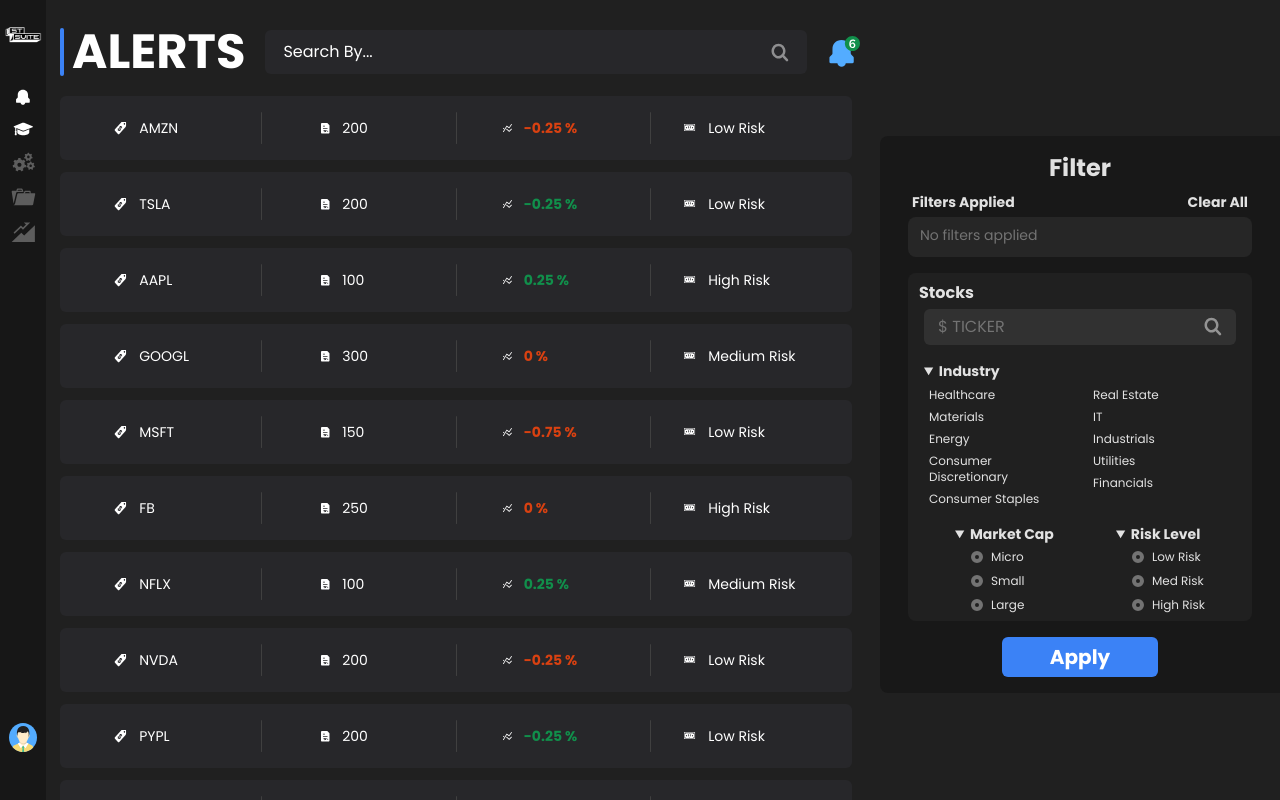
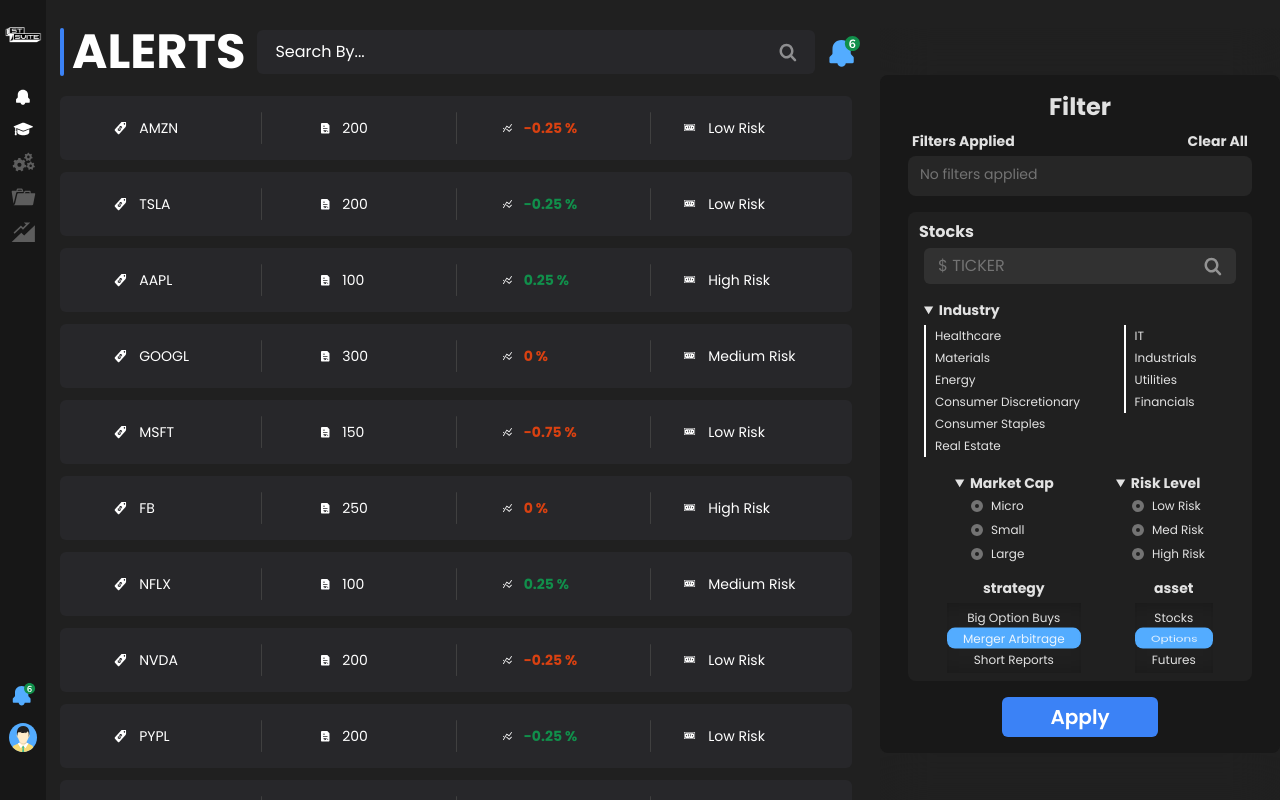
Before and after one commit to mohamed-Fathy1/Street_Suite, a React (Vite) app: page / in a window 1280 px wide. Built offline with nearby package versions, Linux system fonts and the light colour scheme.

Commit message:
Update filter to work on mobile

```diff
--- a/src/Components/Buttons/ButtonPrimary.tsx
+++ b/src/Components/Buttons/ButtonPrimary.tsx
@@ -26,7 +26,7 @@
             ? "1.25rem"
             : "1.5rem",
       }}
-      className="text-white font-bold bg-blue-500 rounded-md w-fit focus:outline-none box-border border-0 cursor-pointer hover:bg-blue-600 transition-colors duration-200 ease-in-out"
+      className="text-white font-semibold bg-blue-500 rounded-md w-fit focus:outline-none box-border border-0 cursor-pointer hover:bg-blue-600 transition-colors duration-200 ease-in-out"
     >
       {children}
     </button>
--- a/src/Components/Buttons/ButtonSecondary.tsx
+++ b/src/Components/Buttons/ButtonSecondary.tsx
@@ -0,0 +1,36 @@
+interface ButtonSecondaryProps {
+  px?: string;
+  py?: string;
+  size?: "xs" | "sm" | "md" | "lg" | "xl";
+  children: React.ReactNode;
+}
+
+function ButtonSecondary({
+  px = "6px",
+  py = "2px",
+  size = "md",
+  children,
+}: ButtonSecondaryProps) {
+  return (
+    <button
+      style={{
+        padding: `${py} ${px}`,
+        fontSize:
+          size === "xs"
+            ? "0.5rem"
+            : size === "sm"
+            ? "0.75rem"
+            : size === "md"
+            ? "1rem"
+            : size === "lg"
+            ? "1.25rem"
+            : "1.5rem",
+      }}
+      className="block lg:hidden text-white font-semibold bg-transparent border-2 border-white rounded-md w-fit focus:outline-none box-border cursor-pointer hover:bg-opacity-20 hover:bg-white transition-colors duration-200 ease-in-out"
+    >
+      {children}
+    </button>
+  );
+}
+
+export default ButtonSecondary;
--- a/src/Components/Filter/Filter.css
+++ b/src/Components/Filter/Filter.css
@@ -1,3 +1,8 @@
+.filter__container {
+  max-height: 100%;
+  overflow-y: scroll;
+  /* padding-block: 1rem; */
+}
 div:has(> input[type="checkbox"]) {
   border-radius: 5px;
   background-color: transparent;
--- a/src/Components/Filter/Filter.tsx
+++ b/src/Components/Filter/Filter.tsx
@@ -1,8 +1,11 @@
-import { useState } from "react";
+import { useEffect, useState } from "react";
 import SearchIcon from "../../assets/svg/SearchIcon";
 import "./Filter.css";
 import RadioButtons from "../RadioButtons/RadioButtons";
 import ButtonPrimary from "../Buttons/ButtonPrimary";
+import WheelPicker from "../WheelPicker/WheelPicker";
+import classNames from "classnames";
+import ButtonSecondary from "../Buttons/ButtonSecondary";
 
 const industries = [
   { name: "Healthcare", id: 1, img: "https://via.placeholder.com/150" },
@@ -21,7 +24,7 @@
   { name: "Financials", id: 10, img: "https://via.placeholder.com/150" },
 ];
 
-function Filter() {
+function Filter({ isOpen, setOpen }: any) {
   const [selectedIndustries, setSelectedIndustries] = useState<any>([]);
 
   const handleIndustryChange = (e: any) => {
@@ -36,11 +39,47 @@
     }
   };
 
+  useEffect(() => {
+    // close filter when clicked outside
+    const handleClickOutside = (e: any) => {
+      if (e.target.classList.contains("filter__backdrop")) {
+        console.log("clicked outside");
+        setOpen();
+      }
+    };
+    document.addEventListener("click", handleClickOutside);
+    return () => {
+      document.removeEventListener("click", handleClickOutside);
+    };
+  }, []);
+
   return (
     <div
       style={{ backgroundColor: "#181818" }}
-      className="flex-col justify-center rounded-l-lg py-4 px-7 hidden lg:flex lg:w-[20rem] xl:w-[27rem] filter__container"
+      className="relative flex-col justify-center rounded-lg lg:rounded-l-lg py-4 px-7  lg:flex lg:w-[20rem] xl:w-[27rem] filter__container"
     >
+      <button
+        className={classNames(
+          "absolute top-4 right-4 focus:outline-none",
+          isOpen ? "block" : "hidden"
+        )}
+        onClick={() => setOpen()}
+      >
+        <svg
+          xmlns="http://www.w3.org/2000/svg"
+          className="h-5 w-5"
+          fill="none"
+          viewBox="0 0 24 24"
+          stroke="currentColor"
+        >
+          <path
+            strokeLinecap="round"
+            strokeLinejoin="round"
+            strokeWidth={2}
+            d="M6 18L18 6M6 6l12 12"
+          />
+        </svg>
+      </button>
       <h2 className="text-2xl text-center font-bold">Filter</h2>
       <div className="flex flex-col items-center gap-1 mt-2">
         <div className="flex gap-5 w-full justify-between px-1">
@@ -118,11 +157,12 @@
               <summary className="text-[0.875rem] font-bold">
                 <h3 className="inline-block">Industry</h3>
               </summary>
-              <div className="mt-1 columns-2">
+              <div className="mt-1 flex flex-col flex-wrap max-h-36 gap-x-1">
                 {industries.map((industry) => (
+                  <div className="lg:border-l-2 py-0.5 border-white pl-1">
                     <div
                       key={industry.id}
-                    className="flex mb-1 items-center gap-2 relative"
+                      className="flex items-center gap-2 relative"
                     >
                       <input
                         type="checkbox"
@@ -131,6 +171,7 @@
                         onChange={handleIndustryChange}
                       />
                       <span className="text-xs">{industry.name}</span>
+                    </div>
                   </div>
                 ))}
               </div>
@@ -162,9 +203,27 @@
               </div>
             </details>
           </div>
+
+          <div className="flex justify-around gap-2 mt-4">
+            <div className="flex flex-col gap-1">
+              <h3 className="text-[0.875rem] text-center font-bold">
+                strategy
+              </h3>
+              <WheelPicker
+                list={["Big Option Buys", "Merger Arbitrage", "Short Reports"]}
+              />
+            </div>
+            <div className="flex flex-col gap-1">
+              <h3 className="text-[0.875rem] text-center font-bold">asset</h3>
+              <WheelPicker list={["Stocks", "Options", "Futures"]} />
             </div>
           </div>
-      <div className="mt-4 mx-auto w-fit">
+        </div>
+      </div>
+      <div className="mt-4 flex justify-center gap-4">
+        <ButtonSecondary size="lg" py="5px" px="1.5rem">
+          Save Filter
+        </ButtonSecondary>
         <ButtonPrimary size="lg" py="5px" px="3rem">
           Apply
         </ButtonPrimary>
--- a/src/Components/Navbar/Navbar.tsx
+++ b/src/Components/Navbar/Navbar.tsx
@@ -92,10 +92,7 @@
             )}
           >
             <div
-              className={classNames(
-                "lg:hidden flex items-center",
-                styles.footer_noti
-              )}
+              className={classNames("flex items-center", styles.footer_noti)}
             >
               <NotificationBellIconMin />
               <span
--- /dev/null
+++ b/src/Components/WheelPicker/WheelPicker.css
@@ -0,0 +1,64 @@
+.wheel {
+  max-height: 70px;
+  overflow-y: scroll;
+  position: relative;
+  width: fit-content;
+  box-shadow: rgba(0, 0, 0, 0.418) 0px -23px 30px -31px inset,
+    rgba(0, 0, 0, 0.473) 0px 23px 30px -31px inset;
+
+  scroll-snap-type: y mandatory;
+}
+/* Hide scrollbar for Chrome, Safari and Opera */
+.wheel::-webkit-scrollbar {
+  display: none;
+}
+
+/* Hide scrollbar for IE, Edge and Firefox */
+.wheel {
+  -ms-overflow-style: none; /* IE and Edge */
+  scrollbar-width: none; /* Firefox */
+}
+.wheel ul {
+  list-style-type: none;
+  display: flex;
+  gap: 2px;
+  flex-direction: column;
+  align-items: center;
+  padding-block: 4rem;
+}
+
+.wheel li {
+  display: flex;
+  align-items: center;
+  justify-content: center;
+  background-color: transparent;
+  flex-grow: 0;
+  padding: 0.1rem 1rem;
+  border-radius: 0.5rem;
+
+  scroll-snap-align: center;
+  scroll-snap-stop: always;
+  transition: background-color 0.3s;
+}
+
+.wheel li.wheel-selected {
+}
+
+.wheel li:has(+ .wheel-selected) {
+  transform: perspective(1000px) rotateX(45deg);
+}
+
+.wheel li.wheel-selected + li {
+  transform: perspective(1000px) rotateX(-45deg);
+}
+
+.wheel-indicator {
+  position: absolute;
+  height: 1.3rem;
+  z-index: 0;
+  border-radius: 0.5rem;
+  width: 100%;
+  background-color: #53acff;
+  top: 50%;
+  transform: translateY(-50%);
+}
--- /dev/null
+++ b/src/Components/WheelPicker/WheelPicker.tsx
@@ -0,0 +1,95 @@
+import React, { useEffect, useRef, useState } from "react";
+import "./WheelPicker.css";
+
+function WheelPicker({ list }: { list: string[] }) {
+  const targetRef = useRef(null);
+  const [isIntersecting, setIsIntersecting] = useState(false);
+
+  useEffect(() => {
+    const options = {
+      root: document.querySelector(".wheel__container"),
+      rootMargin: "0px",
+      threshold: 1, // fully intersects
+    };
+
+    const callback = (entries) => {
+      entries.forEach((entry: IntersectionObserverEntry) => {
+        console.log(entry.intersectionRatio);
+        // Check if the entry is intersecting
+        if (entry.intersectionRatio >= 0.5) {
+          // Your logic when intersection occurs
+          console.log("Intersection occurred: " + entry.target.textContent);
+          let selectedLi = document.querySelector(".wheel-selected");
+          selectedLi?.classList.remove("wheel-selected");
+          // if (
+          //   (selectedLi?.nextElementSibling === null && isScrollingDown) ||
+          //   (selectedLi?.previousElementSibling === null && !isScrollingDown)
+          // ) {
+          //   return;
+          // }
+          selectedLi = entry.target;
+          selectedLi?.classList.add("wheel-selected");
+        }
+      });
+    };
+
+    const observer = new IntersectionObserver(callback, options);
+    const targetElement = targetRef.current;
+
+    if (targetElement) {
+      const liElements = document.querySelectorAll(".wheel li");
+      liElements.forEach((li) => {
+        observer.observe(li);
+      });
+    }
+
+    return () => {
+      observer.disconnect();
+    };
+  }, []);
+
+  // check if scrooling position is differnt from the previous one
+  // if (scrollPosition === e.ta
+  //   return;
+  // }
+  // setScrollPosition(e.currentTarget.scrollTop);
+  // You can do something with the scrolling direction here
+  // console.log(isScrollingDown ? "Scrolling down" : "Scrolling up");
+  // const selectedLi = document.querySelector(".wheel-selected");
+  // if (
+  //   (selectedLi?.nextElementSibling === null && isScrollingDown) ||
+  //   (selectedLi?.previousElementSibling === null && !isScrollingDown)
+  // ) {
+  //   return;
+  // }
+  // if (isScrollingDown) {
+  //   selectedLi?.nextElementSibling?.classList.add("wheel-selected");
+  // } else {
+  //   selectedLi?.previousElementSibling?.classList.add("wheel-selected");
+  // }
+  // selectedLi?.classList.remove("wheel-selected");
+
+  useEffect(() => {
+    targetRef?.current?.nextElementSibling?.scrollTo(0, 50);
+  }, []);
+
+  return (
+    <div className="relative w-fit wheel__container">
+      <div className="wheel-indicator" ref={targetRef}></div>
+      <div className="wheel text-sm">
+        <ul>
+          {list.map((i, index) => (
+            <li
+              key={index}
+              className="overflow-hidden whitespace-nowrap ellipsis text-xs"
+            >
+              {i}
+            </li>
+          ))}
+        </ul>
+      </div>
+    </div>
+  );
+}
+
+export default WheelPicker;
--- a/src/Pages/Alerts/Alerts.tsx
+++ b/src/Pages/Alerts/Alerts.tsx
@@ -1,3 +1,4 @@
+import { useState } from "react";
 import ButtonPrimary from "../../Components/Buttons/ButtonPrimary";
 import Filter from "../../Components/Filter/Filter";
 import HeaderTitle from "../../Components/HeaderTitle";
@@ -5,22 +6,28 @@
 import StockDataContainer from "../../Components/StockDataContainer/StockDataContainer";
 import NotificationBellIcon from "../../assets/svg/Desktop/NotificationBellIcon";
 import "./Alerts.css";
+import classNames from "classnames";
 
 function Alerts() {
+  const [openFilter, setOpenFilter] = useState(false);
+
   return (
-    <div className="@container pl-3 pt-7 flex gap-5 flex-1 h-dvh">
+    <div className=" pl-3 pt-7 flex gap-5 flex-1 h-dvh">
       <div className="flex-1">
-        <header className="flex  items-center @[31em]:gap-5">
+        <header className="flex  items-center gap-1 md:gap-3">
           <HeaderTitle color="white" sideColor="#53ACFF">
             Alerts
           </HeaderTitle>
           <SearchBar />
-          <div className="block @[31em]:hidden">
+          <div
+            className="block mr-1 lg:hidden"
+            onClick={() => setOpenFilter(true)}
+          >
             <ButtonPrimary size="sm" px={"23px"} py={"4px"}>
               Filter
             </ButtonPrimary>
           </div>
-          <div className="hidden @[31em]:block">
+          <div className="hidden lg:block">
             <NotificationBellIcon />
           </div>
         </header>
@@ -28,8 +35,16 @@
           <StockDataContainer />
         </main>
       </div>
-      <div className="h-full ml-auto flex items-center">
-        <Filter />
+      <div
+        className={classNames(
+          "absolute backdrop-blur-xl z-50 inset-0 lg:relative lg:ml-auto flex justify-center items-center filter__backdrop lg:flex",
+          openFilter ? "flex" : "hidden"
+        )}
+      >
+        <Filter
+          isOpen={openFilter}
+          setOpen={() => setOpenFilter((prev) => !prev)}
+        />
       </div>
     </div>
   );
```
Also changed, not shown: src/Components/Navbar/Navbar.module.css (+4 -10 lines). Lines whose indentation alone changed are shown as unchanged.
